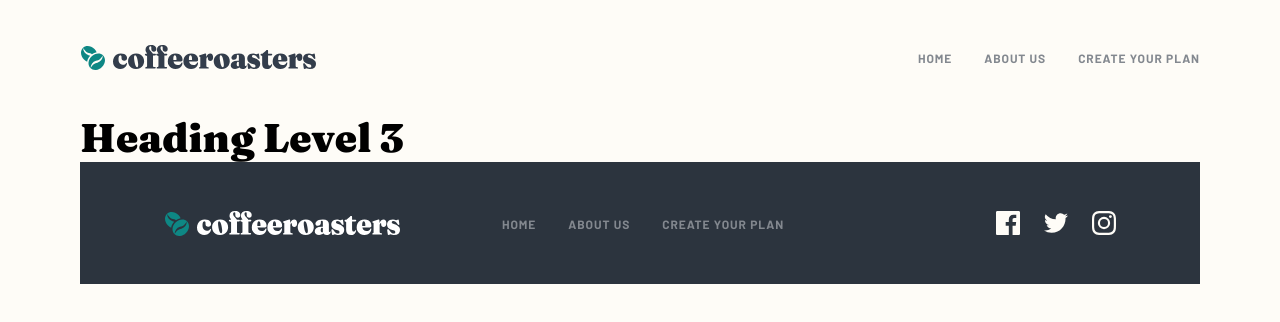
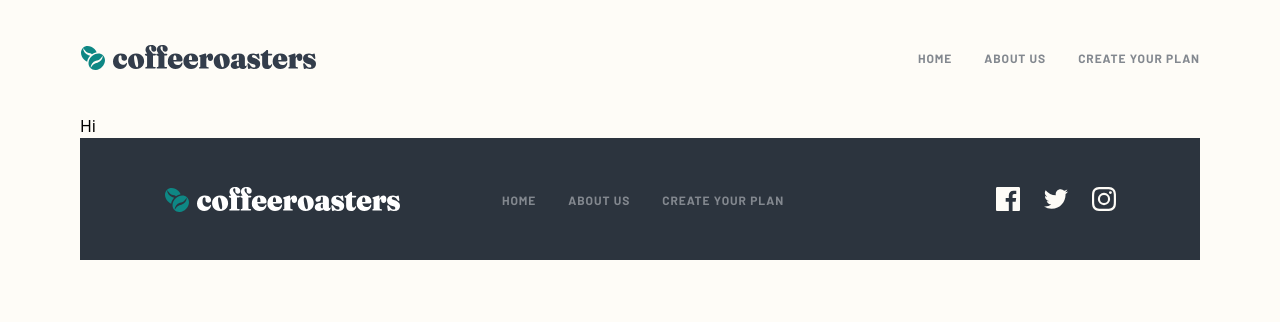
Before and after one commit to 13NOONE37/coffee-rosters, a Next.js app: page / in a window 1280 px wide. Shown: the top 322 px of the page. Built offline with nearby package versions, Linux system fonts and the light colour scheme.

Commit message:
started working on home hero section

```diff
--- /dev/null
+++ b/src/app/_components/hero.tsx
@@ -0,0 +1,3 @@
+export function Hero() {
+  return <section>Hi</section>;
+}
--- a/src/app/layout.tsx
+++ b/src/app/layout.tsx
@@ -33,7 +33,7 @@ export default function RootLayout({
       >
         <div className="px-6 md:px-9.5 lg:px-20  max-w-[1440px] mx-auto">
           <Header />
-          {children}
+          <main>{children}</main>
           <Footer />
         </div>
       </body>
--- a/src/app/page.tsx
+++ b/src/app/page.tsx
@@ -1,7 +1,9 @@
+import { Hero } from './_components/hero';
+
 export default function Home() {
   return (
-    <div className="">
-      <h3 className="text-h2">Heading Level 3</h3>
+    <div>
+      <Hero />
     </div>
   );
 }
```
